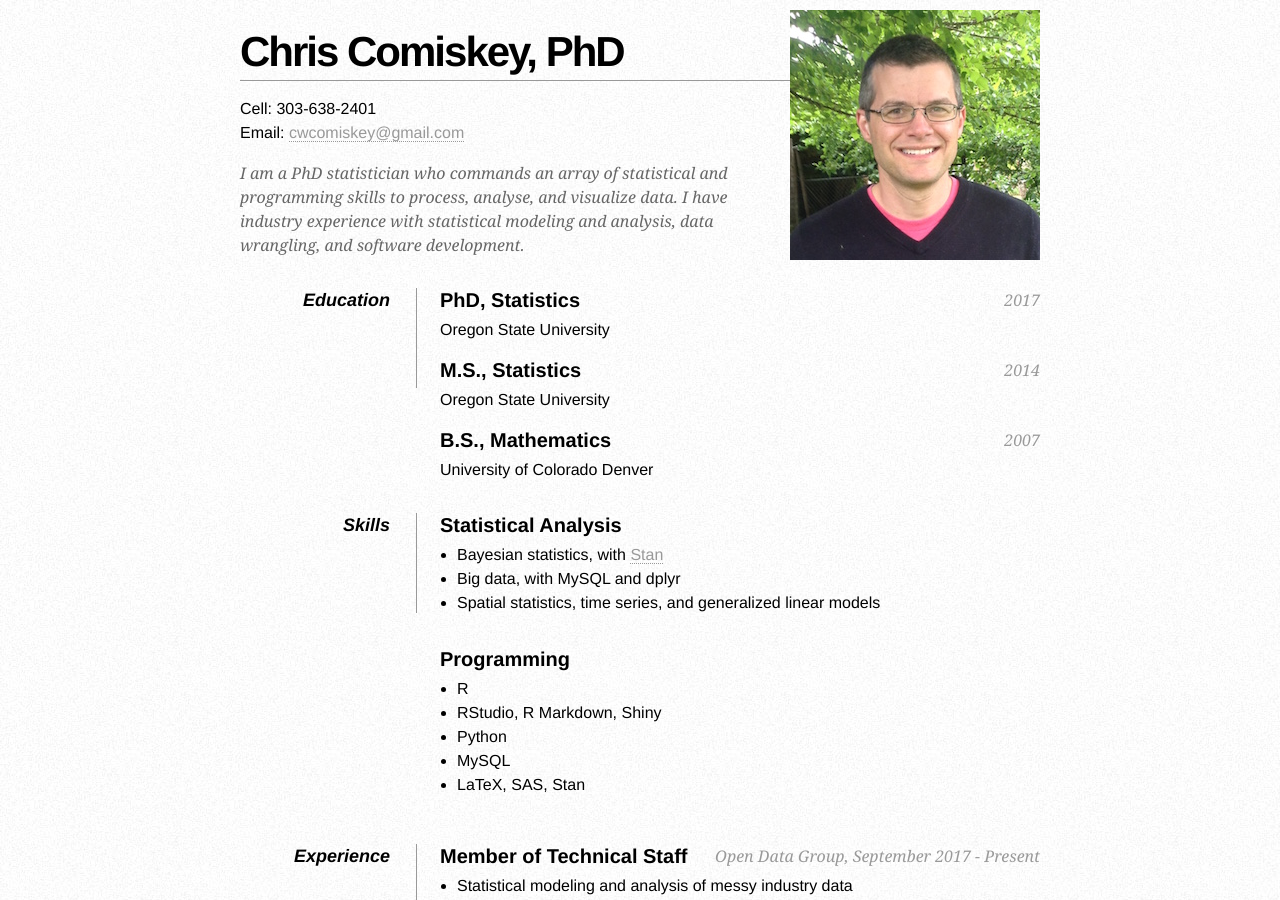
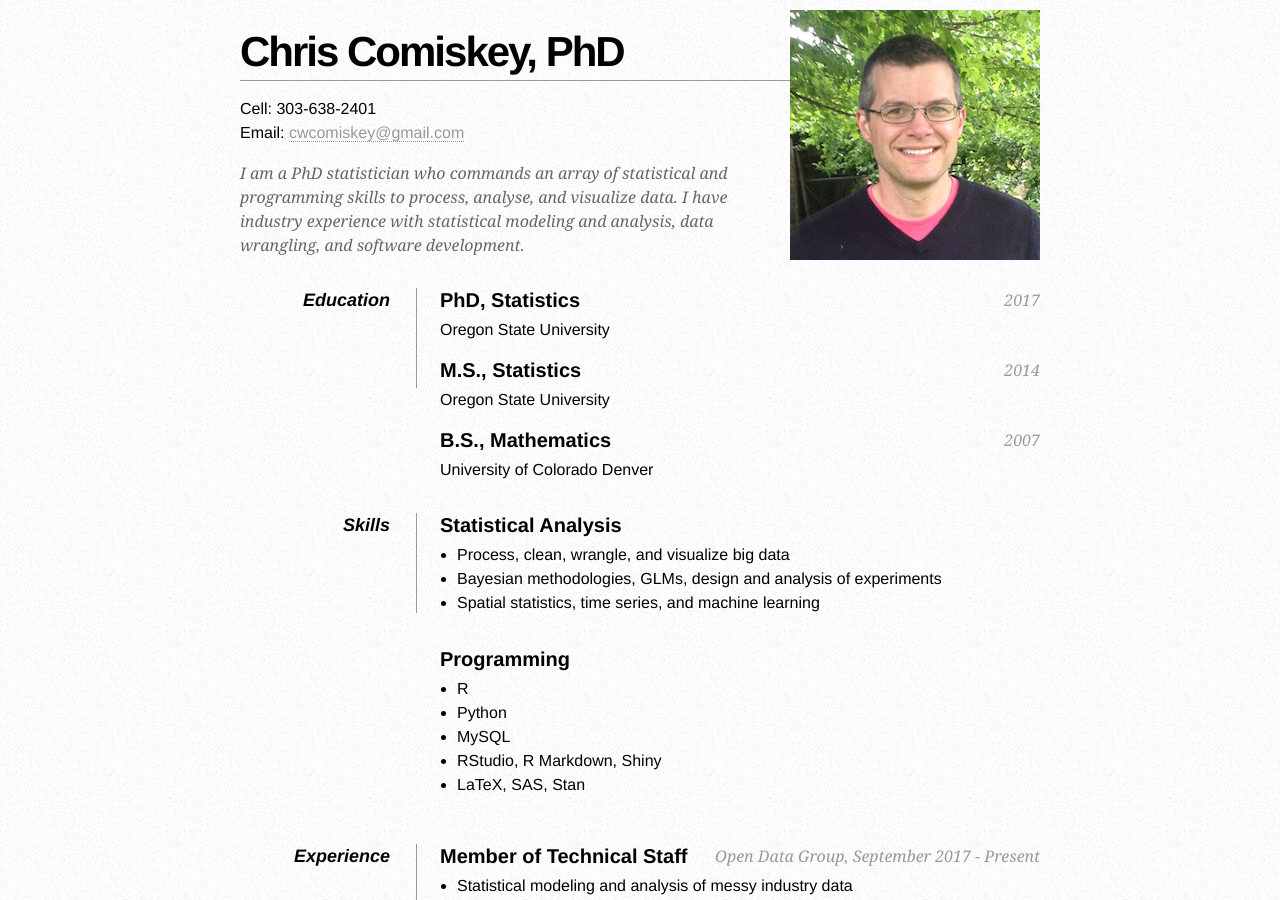
Before and after one commit to cwcomiskey/cwcomiskey.github.io, a Jekyll site: the page resume/index.html, which Jekyll copies as it is, in a window 1280 px wide and 900 px high. Built offline with Jekyll 4.4.1, drawn with Linux system fonts in a browser that asks for light colours.

Commit message:
Update index.html

```diff
--- a/resume/index.html
+++ b/resume/index.html
@@ -93,17 +93,17 @@
             <dd>
                 <h2>Statistical Analysis</h2>
 		<ul>
-                    <li> Bayesian statistics, with <a href="http://mc-stan.org/"> Stan </a> </li>
-                    <li> Big data, with MySQL and dplyr</li>
-                    <li> Spatial statistics, time series, and generalized linear models </li>
+		    <li> Process, clean, wrangle, and visualize big data</li>
+                    <li> Bayesian methodologies, GLMs, design and analysis of experiments </a> </li>
+                    <li> Spatial statistics, time series, and machine learning </li>
                 </ul>
 
                 <h2>Programming</h2>
 		<ul>
                     <li> R </li>
-		    <li> RStudio, R Markdown, Shiny </li>
 		    <li> Python  </li>
                     <li> MySQL</li>
+                    <li> RStudio, R Markdown, Shiny </li>
                     <li> LaTeX, SAS, Stan </li>
                 </ul>
 
```
